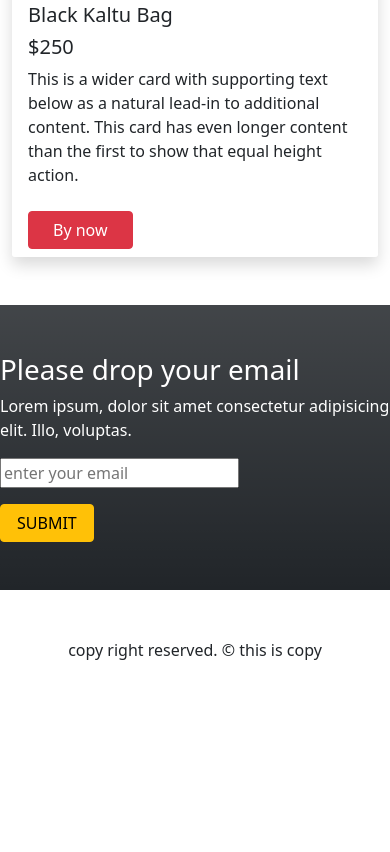
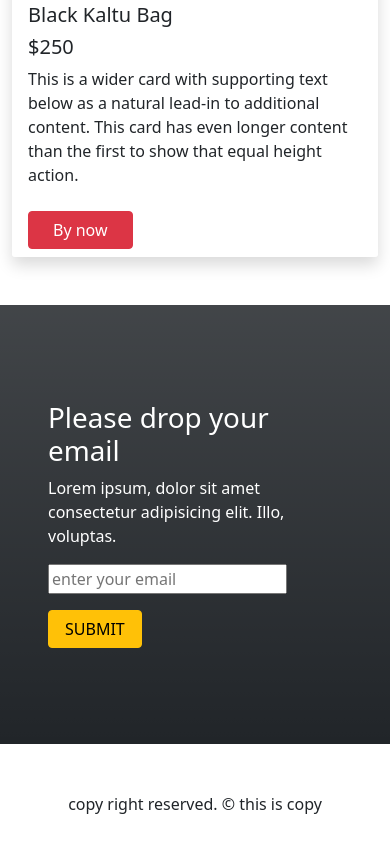
Before and after one commit to HafizurRahman001/panda-ecomerce, a plain HTML site: page index.html in a window 390 px wide. Shown: the part 4532-5384 px from the top of the page. Before the commit the page ends 5258 px from the top, so only its background shows below. Drawn offline with nearby package versions, Linux system fonts and the light colour scheme.

Commit message:
responsive

```diff
--- a/index.html
+++ b/index.html
@@ -264,9 +264,9 @@
 
         <!-- =================Subscribe section====================== -->
 
-        <section id="subscribe" class="bg-dark bg-gradient text-white  d-flex justify-content-center">
+        <section id="subscribe" class="bg-dark bg-gradient text-white  d-flex justify-content-center container">
             <div class="row py-5">
-                <div class="col-lg-12">
+                <div class="col-lg-12 p-5">
                     <h1>Please drop your email</h1>
                     <p>Lorem ipsum, dolor sit amet consectetur adipisicing elit. Illo, voluptas.</p>
                     <input type="text" placeholder="enter your email">
@@ -276,7 +276,7 @@
             </div>
         </section>
     </main>
-    <footer class="d-flex justify-content-center py-5">
+    <footer class="d-flex justify-content-center py-5 container">
         <p>copy right reserved. &copy; this is copy</p>
     </footer>
 
```
